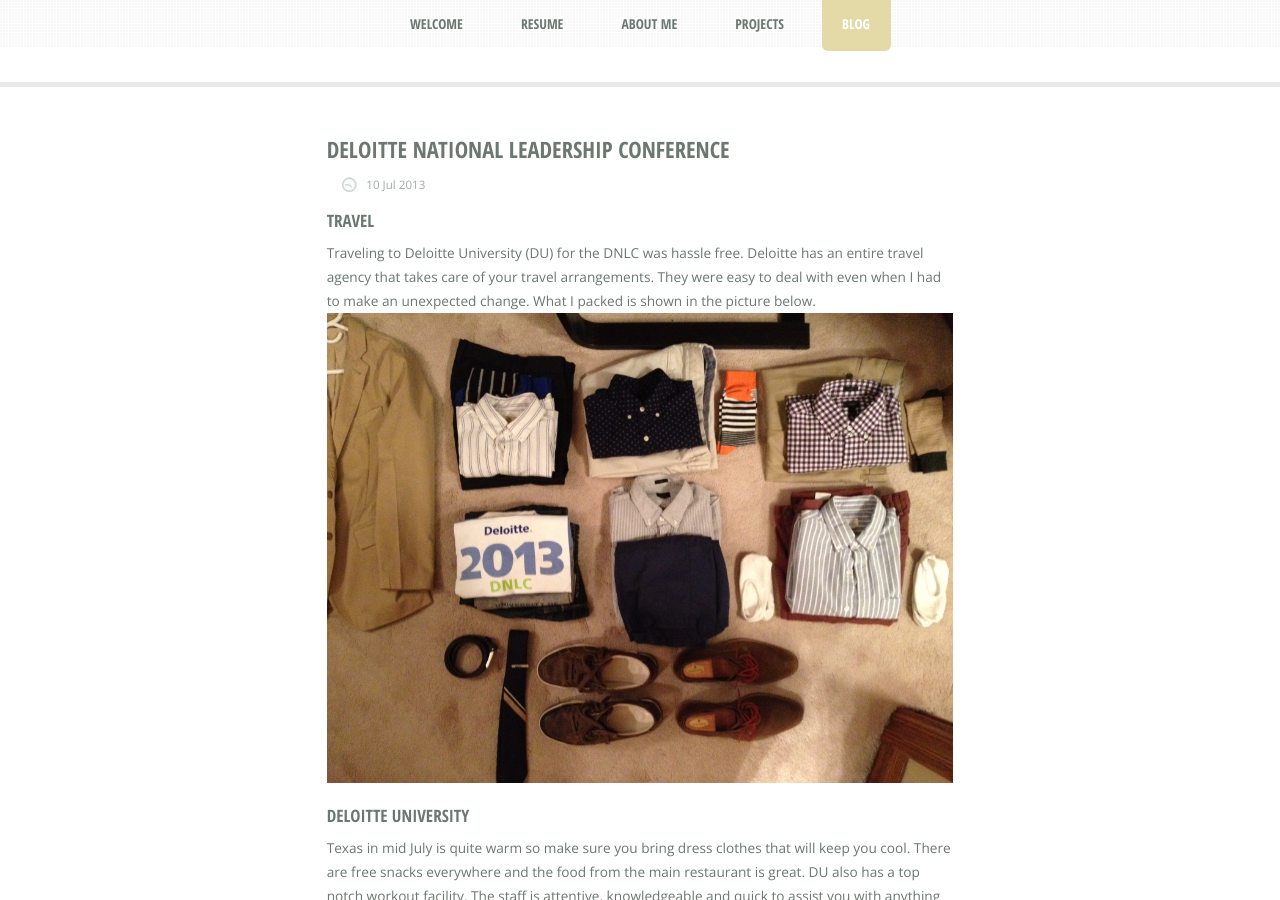
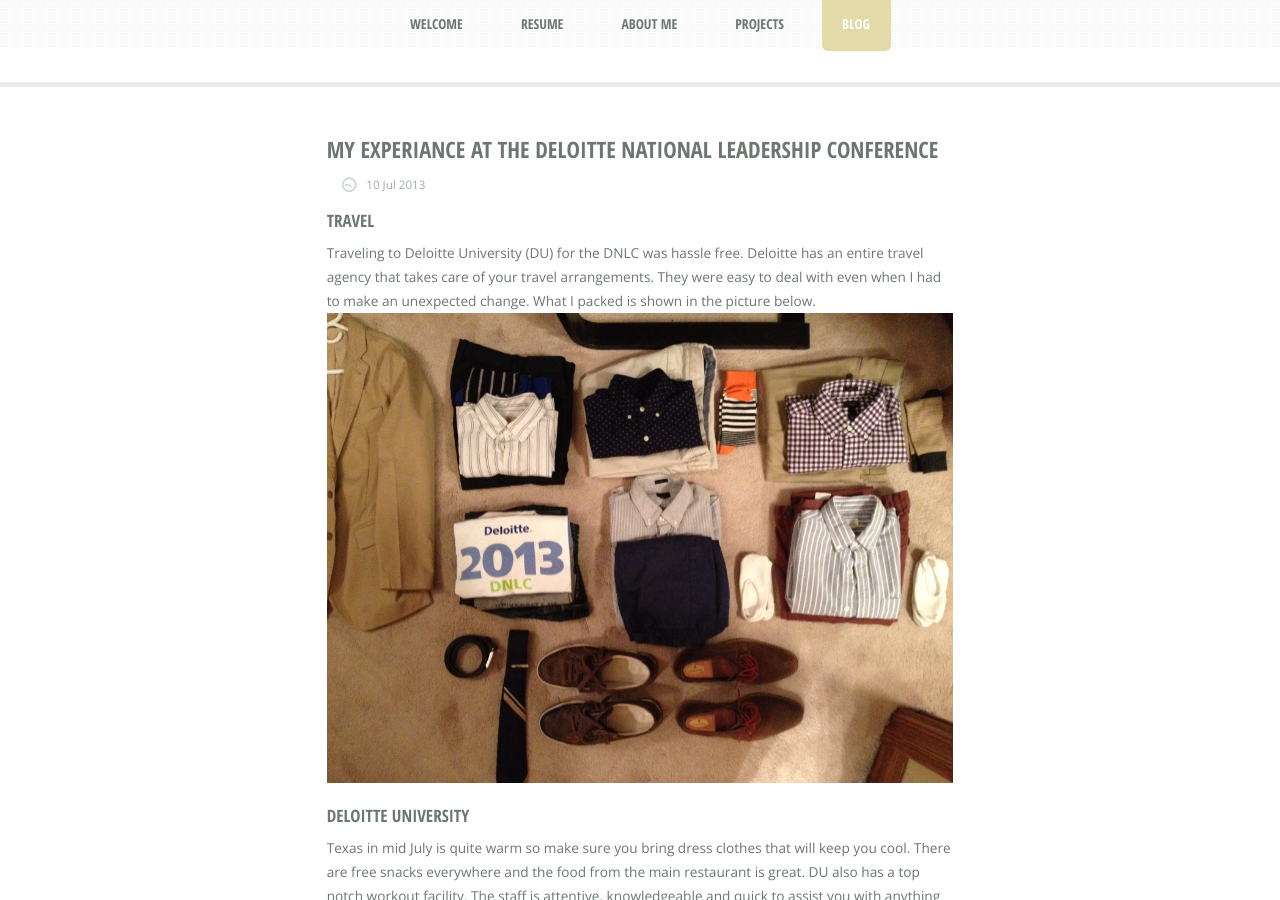
Before and after one commit to valleyjo/valleyjo.github.io, a Jekyll site: the page built from _posts/2013-07-10-dnlc.md, in a window 1280 px wide and 900 px high. Built offline with Jekyll 4.4.1, drawn with Linux system fonts in a browser that asks for light colours; nearby versions of some CDN libraries.

Commit message:
Refactor blog post filenames and changednlc blog post title

```diff
--- a/_posts/2013-07-10-deloitte-national-leadership-conference-experiance.markdown
+++ b/_posts/2013-07-10-dnlc.md
@@ -1,6 +1,6 @@
 ---
 layout: post
-title:  "Deloitte National Leadership Conference"
+title:  "My experiance at the Deloitte National Leadership Conference"
 date:   2013-07-10 00:00:00
 categories: consulting deloitte
 header-text:
```
Also changed, not shown: _posts/2013-03-01-dnlc-interview.md (renamed from _posts/2013-03-01-deloitte-national-leadership-conference-consulting-interview-experiance.markdown), _posts/2013-07-21-the-tech-behind-this-blog.md (renamed from _posts/2013-07-21-the-tech-behind-this-blog.markdown), _posts/2013-12-21-macbook-pro-mid-09-bootcamp.md (renamed from _posts/2013-12-21-macbook-pro-mid-09-windows-8-64-bit-bootcamp.markdown).
